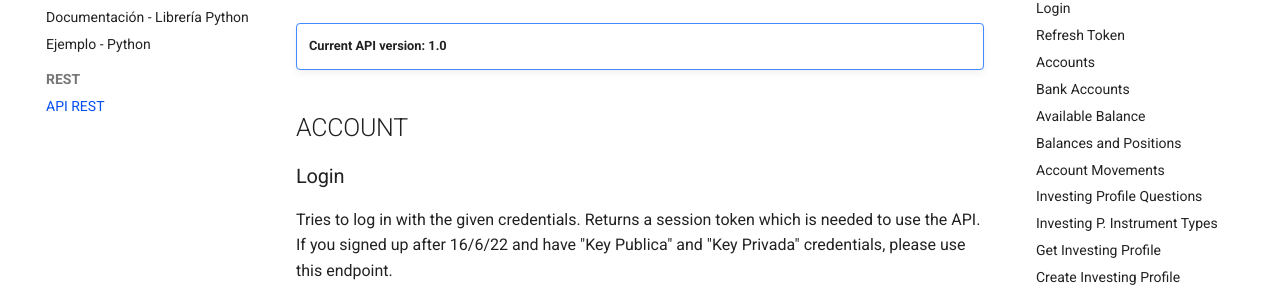
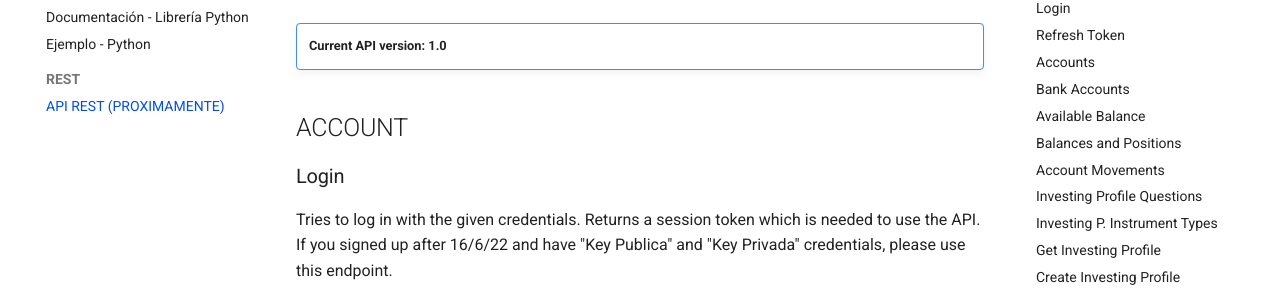
Before and after one commit to itAtPPI/ppi-official-api-docs, an MkDocs documentation site: the page built from docs/api/documentacionRest.md, in a window 1280 px wide. Shown: the part 205-495 px from the top of the page. Built offline with MkDocs 1.6.1 and Material for MkDocs 9.7.7, drawn with Linux system fonts in a browser that asks for light colours.

Commit message:
Update mkdocs.yml

```diff
--- a/mkdocs.yml
+++ b/mkdocs.yml
@@ -71,7 +71,7 @@ nav:
       - Documentación - Librería Python: api/documentacionPython.md
       - Ejemplo - Python: api/ejemploPython.md
     - REST:
-      - API REST : api/documentacionRest.md
+      - API REST (PROXIMAMENTE) : api/documentacionRest.md
   - FAQ: faq.md
 
 markdown_extensions:
```
